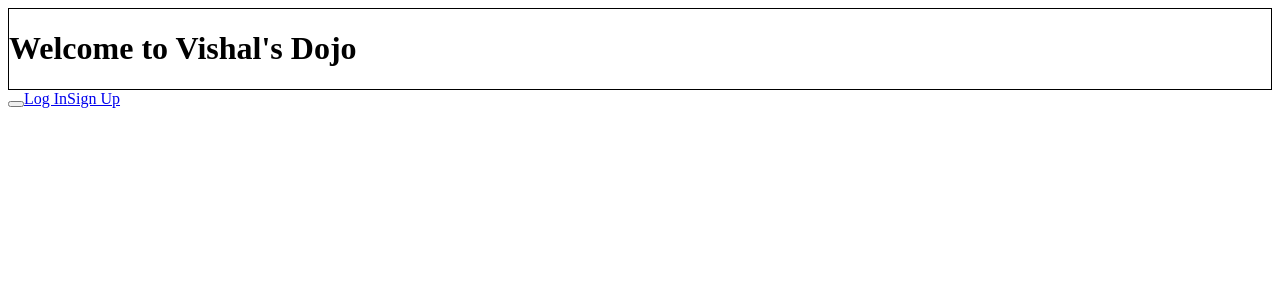
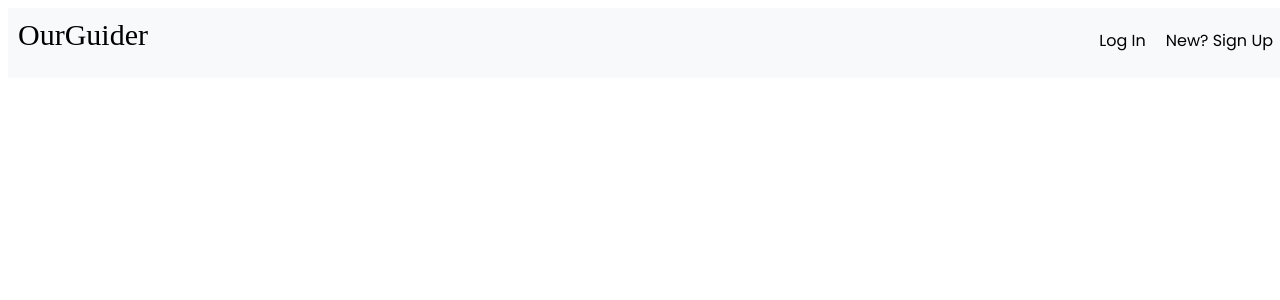
Before and after one commit to markkang98/bbusa-attendance-react, a React app: page / in a window 1280 px wide. Shown: the top 300 px of the page. Built offline with nearby package versions, Linux system fonts and the light colour scheme.

Commit message:
header style created

```diff
--- a/package.json
+++ b/package.json
@@ -6,7 +6,7 @@
   "homepage": "https://markkag98.github.io/bbusa-attendance-react",
   "scripts": {
     "build": "webpack",
-    "start": "webpack-dev-server --host dev.ourguider.com --port 3000",
+    "start": "webpack-dev-server --port 3000",
     "predeploy": "npm run build",
     "deploy": "gh-pages -d dist"
   },
--- a/src/components/header/Header.css
+++ b/src/components/header/Header.css
@@ -1,3 +1,47 @@
-.header-div{
-    border: 1px black solid;
+.header{
+    position: fixed;
+    display: flex;
+    width: 100%;
+    background-color: #F7F9FB;
+    z-index: 10000;
+    height: 70px;
 }
+.header-right{
+    width: 50%;
+    padding: 10px;
+    vertical-align: middle;
+}
+.header-left{
+    width: 50%;
+    padding: 10px;
+    vertical-align: middle;
+}
+.header-nav, .signup{
+    float:right;
+    vertical-align: middle;
+    font-family: 'Poppins', sans-serif;
+    padding: 10px;
+    display: flex;
+    border-bottom: 0px solid black;
+    transition: 0.2s ease;
+}
+
+.header-nav:hover, .signup:hover{
+    border-bottom: 2px solid black;
+}
+a{
+    text-decoration: none;
+    color: inherit;
+}
+.signup{
+    padding-right: 5px;
+}
+.name{
+    vertical-align: middle;
+    font-size: 30px;
+}
+.logo{
+    vertical-align: middle;
+    width: 50px;
+    height: 100%;
+}
--- a/src/components/header/Header.js
+++ b/src/components/header/Header.js
@@ -1,11 +1,19 @@
-import React from 'react';
+import React from 'react'
 import './Header.css'
-
+import { Link } from 'react-router-dom';
 class Header extends React.Component{
     render(){
         return(
-            <div className = "header-div">
-                <h1>Welcome to Vishal's Dojo</h1>
+            <div className= 'header'>
+                <div className = 'header-left'>
+                    <Link className = 'name' to = '/'>
+                    {/* <img className="logo" src = {require('src/images/logo.png')}/> */}
+                        OurGuider</Link>
+                </div>
+                <div className="header-right">
+                    <Link className = 'signup' to='/signup'>New? Sign Up</Link>
+                    <Link className = 'header-nav' to= '/login'>Log In</Link>
+                </div>
             </div>
         )
     }
--- a/src/view/home/home.js
+++ b/src/view/home/home.js
@@ -8,29 +8,14 @@ import { Link } from 'react-router-dom';
 class Home extends React.Component{
     constructor(props){
         super(props)
-        this.state = {message: ''}
+        this.state = {message: '', email: ''}
     }
-    getTrial(){
-        var headers = new Headers();
-        headers.append('testing', "ijackson@hotmail.com");
-         fetch("https://ec2-user@ec2-54-162-54-1.compute-1.amazonaws.com:9443/getClassList",{
-            method: 'GET',
-            credentials: "include",
-            mode: "cors",
-            headers: headers
-        })
-        .then(res => res.text()).then((response)=>{
-            console.log(response)
-            this.setState({message: response})
-        })
-    }
+
 
     render(){
         return(
             <div>
                 <Header/>
-                <button onClick = {this.getTrial.bind(this)}></button>
-                {this.state.message}
                 <Link to = "/login">Log In</Link>
                 <Link to = '/signup'>Sign Up</Link>
             </div>
```
Also changed, not shown: 1 other file (tests, documents, lock files or other folders).
